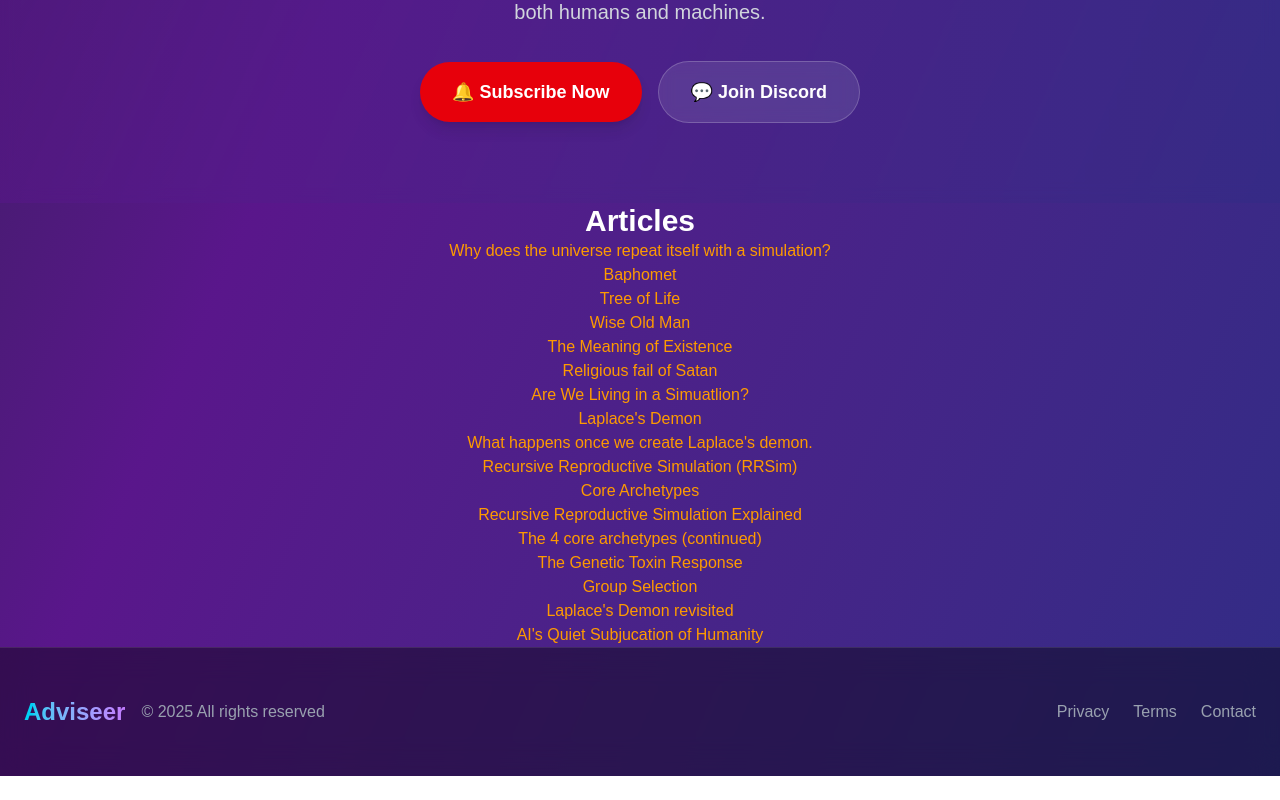
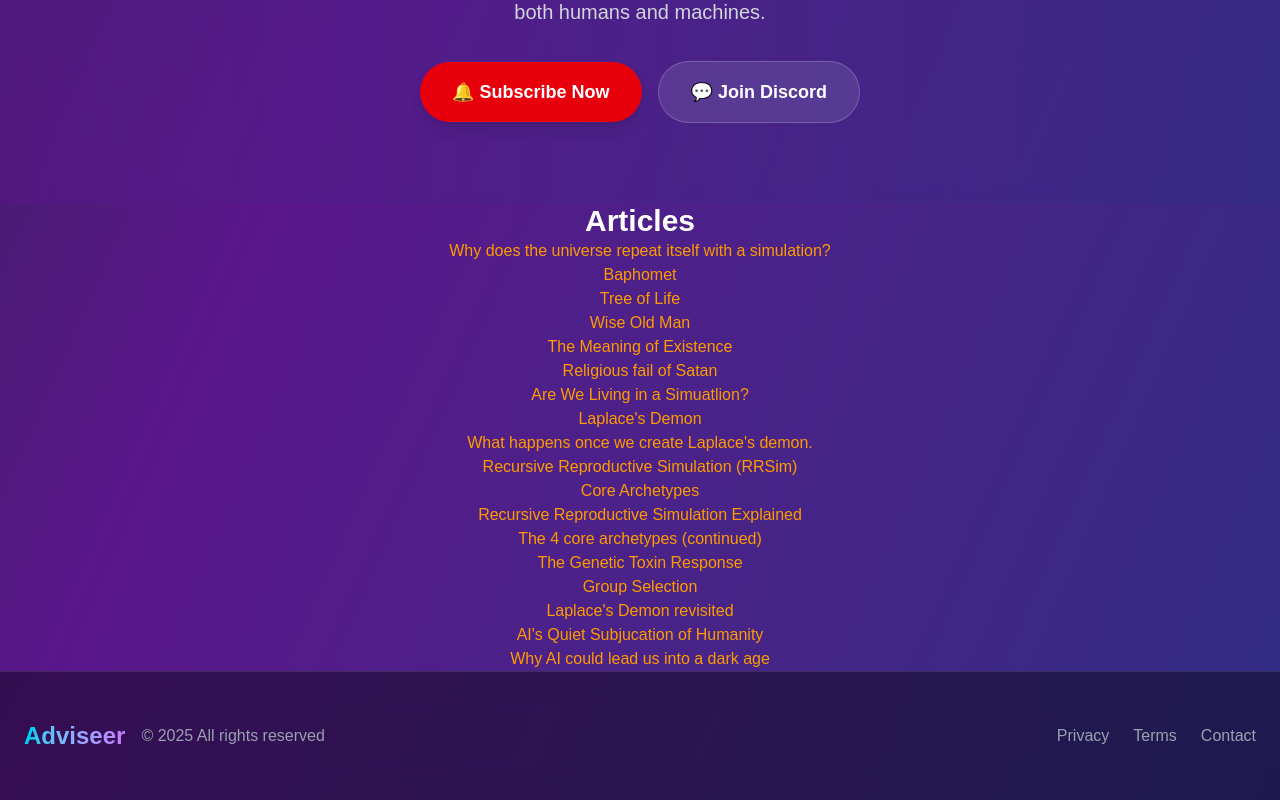
Before and after one commit to digitaldog444/adviseer, a Next.js app: page / in a window 1280 px wide. Shown: the part 2111-2911 px from the top of the page. Before the commit the page ends 2887 px from the top, so only its background shows below. Built offline with nearby package versions, Linux system fonts and the light colour scheme.

Commit message:
added link to page

```diff
--- a/src/app/page.tsx
+++ b/src/app/page.tsx
@@ -508,6 +508,11 @@ const ItemList = () => {
           AI's Quiet Subjucation of Humanity
         </Link>
       </li>
+      <li>
+        <Link href="/dark-ages" className="text-amber-500 hover:text-amber-600">
+          Why AI could lead us into a dark age
+        </Link>
+      </li>
     </ul>
   );
 };
```
